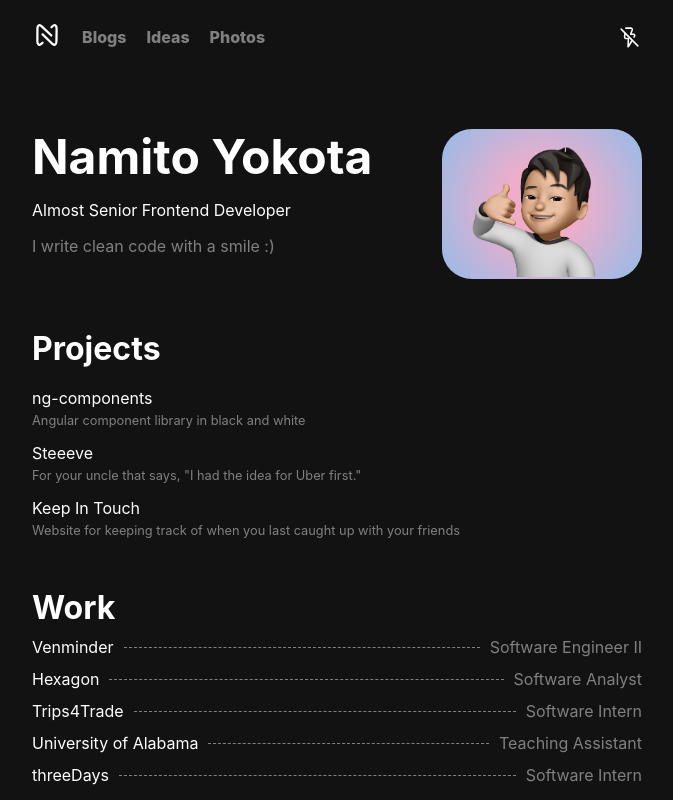
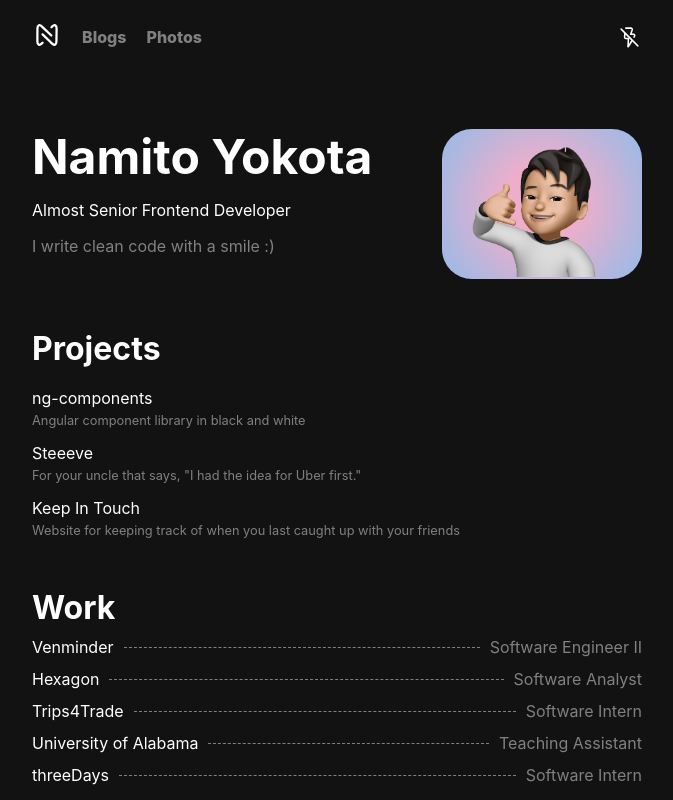
Before and after one commit to namitoyokota/portfolio, a Next.js app: page / in a window 1280 px wide. Shown: the top 800 px of the page, without its empty margins (303-976 px from the left). Built offline with nearby package versions, Linux system fonts and the light colour scheme; no server answers.

Commit message:
hide ideas

```diff
--- a/components/Navigation.tsx
+++ b/components/Navigation.tsx
@@ -37,11 +37,11 @@ const Navigation = (): JSX.Element => {
                 </a>
             </Link> */}
 
-            <Link legacyBehavior href="/ideas">
+            {/* <Link legacyBehavior href="/ideas">
                 <a className={router.asPath == '/ideas' ? styles.activepage : styles.page}>
                     <span>Ideas</span>
                 </a>
-            </Link>
+            </Link> */}
 
             <Link legacyBehavior href="/photos">
                 <a className={router.asPath == '/photos' ? styles.activepage : styles.page}>
--- a/styles/Home.module.css
+++ b/styles/Home.module.css
@@ -136,7 +136,7 @@
 
 .navpane {
     display: grid;
-    grid-template-columns: 50px repeat(2, min-content) auto 25px;
+    grid-template-columns: 50px min-content auto 25px;
     align-items: center;
     margin-bottom: 75px;
 }
```
